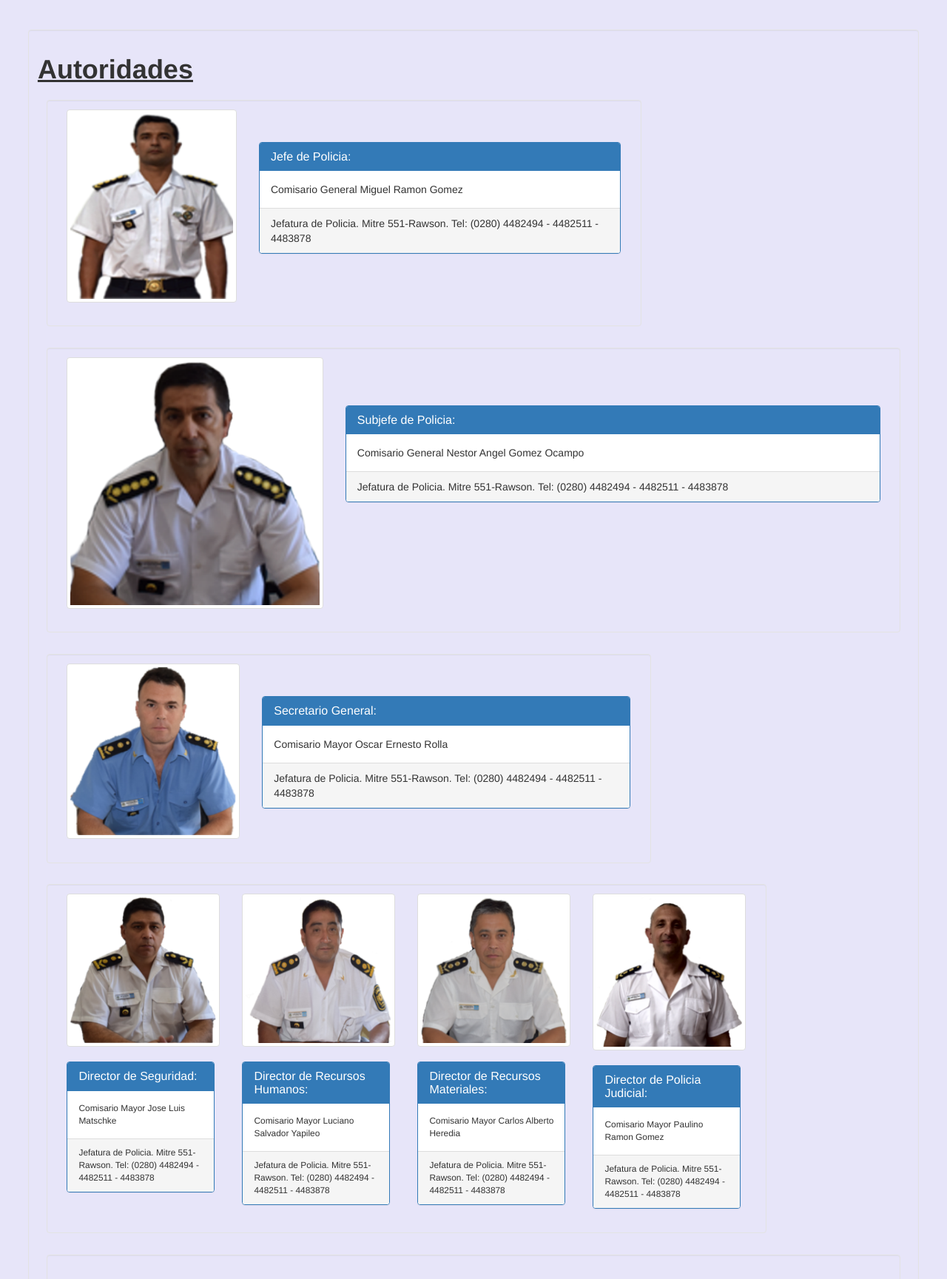
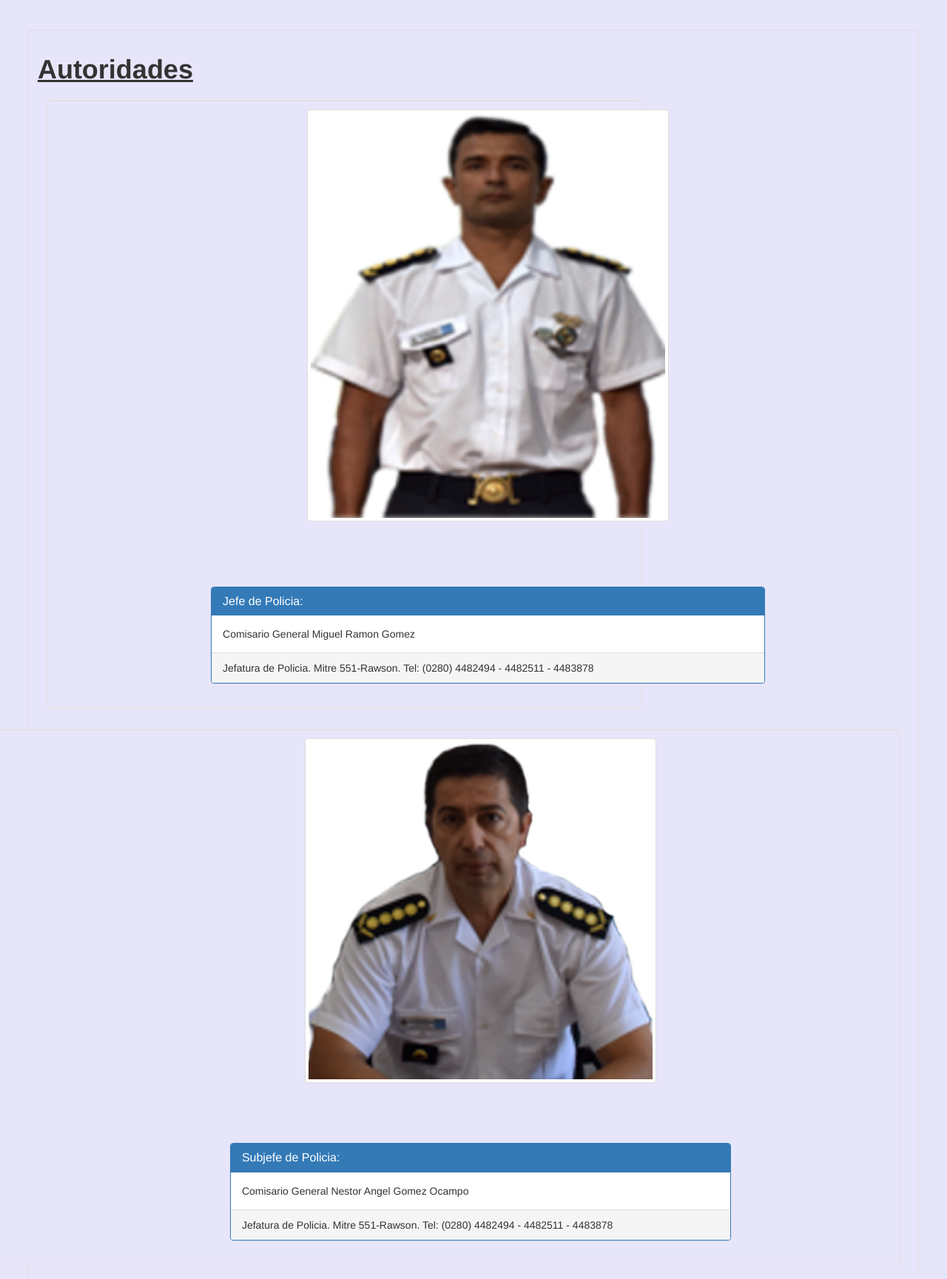
Before and after one commit to NewCharmeleon/PruebaPolicia, a Django app: template apps/publico/templates/autoridades.html in a window 1280 px wide. Shown: the part 132-1861 px from the top of the page at 74% size. Run offline with Django 3.2, Linux system fonts and the light colour scheme; the template is opened without the code that fills it, so the values that code supplies are empty; some libraries are stand-ins or nearby versions.

Commit message:
Reestructuracion de columnas Bootstrap

```diff
--- a/apps/publico/templates/autoridades.html
+++ b/apps/publico/templates/autoridades.html
@@ -25,10 +25,10 @@
 				</div>
 			</div>-->
 			<div class="row well body" style="margin:1%;position: initial;">
-				<div class="col-lg-4 col-md-4 col-sm-4 col-xs-12">
+				<div class="col-lg-8 col-lg-offset-5 col-md-7 col-md-offset-4 col-sm-4 col-xs-12">
 					<img class="thumbnail" alt="Jefe de Policia: Comisario General Miguel Ramon Gomez" src="{% static 'img/autoridades/JP1c.png' %}">
 				</div>
-					<div class="col-lg-8 col-md-8 col-sm-8 col-xs-12">
+					<div class="col-lg-12 col-lg-offset-3 col-md-6 col-md-offset-4 col-sm-8 col-xs-12">
 					<div class="panel panel-primary" style="margin-top:9%;">
   						<div class="panel-heading">
     						<h3 class="panel-title">Jefe de Policia:</h3>
@@ -41,11 +41,11 @@
 					</div>
 				</div>
 			</div>
-			<div class="row well body" style="margin:1%;position: initial;">
-				<div class="col-lg-4 col-md-4 col-sm-4 col-xs-12">
-					<img class="thumbnail" alt="Subjefe de Policia: Comisario General Nestor Angel Gomez Ocampo" src="{% static 'img/autoridades/JP2a.png' %}" width="400px">
+			<div class="row well body" style="margin:1%; margin-left:-6%;position: initial;">
+				<div class="col-lg-5 col-lg-offset-4 col-md-6 col-md-offset-4 col-sm-4 col-sm-offset-1 col-xs-12">
+					<img class="thumbnail" alt="Subjefe de Policia: Comisario General Nestor Angel Gomez Ocampo" src="{% static 'img/autoridades/JP2a.png' %}">
 				</div>
-				<div class="col-lg-8 col-md-8 col-sm-8 col-xs-8">
+				<div class="col-lg-7 col-lg-offset-3 col-md-7 col-md-offset-4 col-sm-6 col-xs-12">
 					<div class="panel panel-primary" style="margin-top:9%;">
   						<div class="panel-heading">
     						<h3 class="panel-title">Subjefe de Policia:</h3>
@@ -59,10 +59,10 @@
 				</div>
 			</div>
 			<div class="row well body" style="margin:1%;position: initial;">
-				<div class="col-lg-4 col-md-4 col-sm-4 col-xs-124">
-					<img class="thumbnail" alt="Secretario General: Comisario Mayor Oscar Ernesto Rolla" src="{% static 'img/autoridades/SG.png' %}" width="200px">
+				<div class="col-lg-6 col-lg-offset-5 col-md-6 col-md-offset-4 col-sm-4 col-xs-12">
+					<img class="thumbnail" alt="Secretario General: Comisario Mayor Oscar Ernesto Rolla" src="{% static 'img/autoridades/SG.png' %}">
 				</div>
-				<div class="col-lg-8 col-md-8 col-sm-8 col-xs-12">
+				<div class="col-lg-12 col-lg-offset-3 col-md-7 col-md-offset-4 col-sm-8 col-xs-12">
 					<div class="panel panel-primary" style="margin-top:9%;">
   						<div class="panel-heading">
     						<h3 class="panel-title">Secretario General:</h3>
@@ -81,7 +81,7 @@
 					<div>
 						<img class="thumbnail" alt="Director de Seguridad:" src="{% static 'img/autoridades/DS.png' %}">
 					</div>
-					<div class="panel panel-primary small" style="margin-top:9%;">
+					<div class="panel panel-primary" style="margin-top:9%;">
   						<div class="panel-heading">
     						<h3 class="panel-title">Director de Seguridad:</h3>
   						</div>
@@ -96,7 +96,7 @@
 					<div>
 						<img class="thumbnail" alt="Director de Recursos Humanos:" src="{% static 'img/autoridades/DRH.png' %}">
 					</div>
-					<div class="panel panel-primary small" style="margin-top:9%;">
+					<div class="panel panel-primary" style="margin-top:9%;">
   						<div class="panel-heading">
     						<h3 class="panel-title">Director de Recursos Humanos:</h3>
   						</div>
@@ -111,7 +111,7 @@
 					<div>
 					<img class="thumbnail" alt="Director de Recursos Materiales:" src="{% static 'img/autoridades/DRM.png' %}">
 					</div>
-					<div class="panel panel-primary small" style="margin-top:9%;">
+					<div class="panel panel-primary" style="margin-top:9%;">
   						<div class="panel-heading">
     						<h3 class="panel-title">Director de Recursos Materiales:</h3>
   						</div>
@@ -126,7 +126,7 @@
 					<div>
 					<img class="thumbnail" alt="Director de Policia Judicial:" src="{% static 'img/autoridades/DPJ.png' %}">
 					</div>
-					<div class="panel panel-primary small" style="margin-top:9%;">
+					<div class="panel panel-primary" style="margin-top:9%;">
   						<div class="panel-heading">
     						<h3 class="panel-title">Director de Policia Judicial:</h3>
   						</div>
@@ -141,8 +141,8 @@
 		<!---Telefonos Utiles-->
 
 			<div class="row well body" style="margin:1%;position: initial;"><h2><b><u>Telefonos Utiles</u></b></h2>
-				<div class="col-lg-3 col-md-3 col-sm-3 col-xs-12">
-					<div class="panel panel-primary small" style="margin-top:9%;">
+				<div class="col-lg-7 col-md-7 col-sm-7 col-sm-offset-3 col-xs-12">
+					<div class="panel panel-primary" style="margin-top:9%;">
   						<div class="panel-heading">
     						<h3 class="panel-title">Jefatura de Policia:</h3>
   						</div>
@@ -154,7 +154,7 @@
 					</div>
 				</div>
 				<div class="col-lg-3 col-md-3 col-sm-3 col-xs-12">
-					<div class="panel panel-primary small" style="margin-top:9%;">
+					<div class="panel panel-primary" style="margin-top:9%;">
   						<div class="panel-heading">
     						<h3 class="panel-title">Unidad Regional Trelew:  </h3>
   						</div>
@@ -166,7 +166,7 @@
 					</div>
 				</div>
 				<div class="col-lg-3 col-md-3 col-sm-3 col-xs-12">
-					<div class="panel panel-primary small" style="margin-top:9%;">
+					<div class="panel panel-primary" style="margin-top:9%;">
   						<div class="panel-heading">
     						<h3 class="panel-title">Unidad Regional Puerto Madryn:   </h3>
   						</div>
@@ -178,7 +178,7 @@
 					</div>
 				</div>
 				<div class="col-lg-3 col-md-3 col-sm-3 col-xs-12">
-					<div class="panel panel-primary small" style="margin-top:9%;">
+					<div class="panel panel-primary" style="margin-top:9%;">
   						<div class="panel-heading">
     						<h3 class="panel-title">Unidad Regional Comodoro Rivadavia: </h3>
   						</div>
@@ -190,7 +190,7 @@
 					</div>
 				</div>
 				<div class="col-lg-3 col-md-3 col-sm-3 col-xs-12">
-					<div class="panel panel-primary small" style="margin-top:9%;">
+					<div class="panel panel-primary" style="margin-top:9%;">
   						<div class="panel-heading">
     						<h3 class="panel-title">Unidad Regional Esquel: </h3>
   						</div>
--- a/apps/publico/templates/comunidad.html
+++ b/apps/publico/templates/comunidad.html
@@ -73,7 +73,7 @@
 	<div class="col-lg-12 col-md-12 col-sm-12 col-xs-12" style="width: 100%;">
 		<img class="thumbnail" alt="Programa Ayudanos a Prevenir" src="{% static 'img/AyudanosPrograma.jpg' %}">
 	</div>
-
+<!--
 <div class="row table">
 		<div class="col-lg-12 col-md-12 col-sm-12 col-xs-12">
 			<h1><b><u>Eventos</u></b></h1>
@@ -101,6 +101,6 @@
 		</div>
 	</div>
 </div>
-
+-->
 
 {% endblock contenido%}
--- a/static/css/styles.css
+++ b/static/css/styles.css
@@ -453,7 +453,7 @@ audio, canvas, progress, video{
 	width: 400px;
 }
 .small{
-	width: 200px;
+	width: 400px;
 }
 
 
```
Also changed, not shown: apps/publico/templates/bodyB.html (+15 -15 lines).
